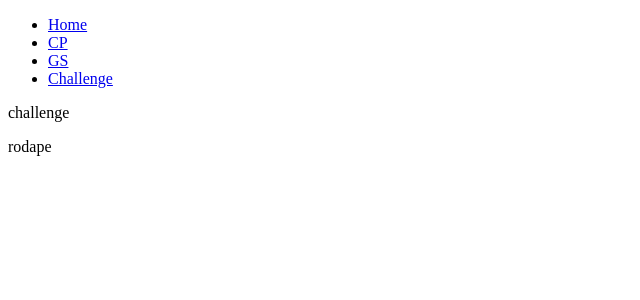
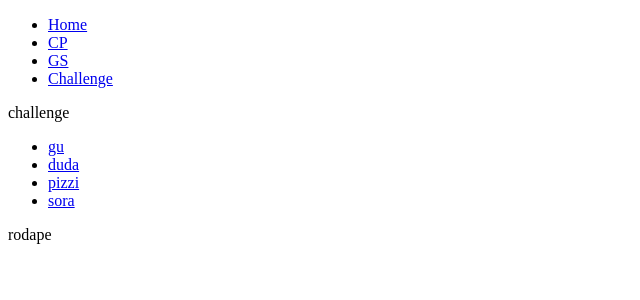
Before and after one commit to gusandrini/cp6-front, a Next.js app in the folder cp/: page /challenge in a window 1280 px wide. Shown: the top 300 px of the page, without its empty margins (0-640 px from the left). Built offline with nearby package versions, Linux system fonts and the light colour scheme.

Commit message:
criando acesso para pagina de cada aluno

```diff
--- a/cp/src/app/challenge/page.tsx
+++ b/cp/src/app/challenge/page.tsx
@@ -1,9 +1,18 @@
+import Link from "next/link";
 
 export default function Challenge() {
     return (
         <div>
             <div className="container">
                 <p>challenge</p>
+                    <nav>
+                        <ul>
+                            <li><Link href="/integrantes/gu">gu</Link></li>
+                            <li><Link href="/integrantes/duda">duda</Link></li>
+                            <li><Link href="/integrantes/pizzi">pizzi</Link></li>
+                            <li><Link href="/integrantes/sora">sora</Link></li>
+                        </ul>
+                    </nav>
             </div>
         </div>
     )
--- /dev/null
+++ b/cp/src/app/integrantes/duda/page.tsx
@@ -0,0 +1,10 @@
+
+export default function Duda() {
+    return (
+        <div>
+            <div className="container">
+                <p>duda</p>
+            </div>
+        </div>
+    )
+}
--- /dev/null
+++ b/cp/src/app/integrantes/gu/page.tsx
@@ -0,0 +1,11 @@
+import Link from "next/link";
+
+export default function Gu() {
+    return (
+        <div>
+            <div className="container">
+                <p>gu</p>
+            </div>
+        </div>
+    )
+}
--- /dev/null
+++ b/cp/src/app/integrantes/pizzi/page.tsx
@@ -0,0 +1,10 @@
+
+export default function Pizzi() {
+    return (
+        <div>
+            <div className="container">
+                <p>pizzi</p>
+            </div>
+        </div>
+    )
+}
--- /dev/null
+++ b/cp/src/app/integrantes/sora/page.tsx
@@ -0,0 +1,10 @@
+
+export default function Sora() {
+    return (
+        <div>
+            <div className="container">
+                <p>sora</p>
+            </div>
+        </div>
+    )
+}
```
